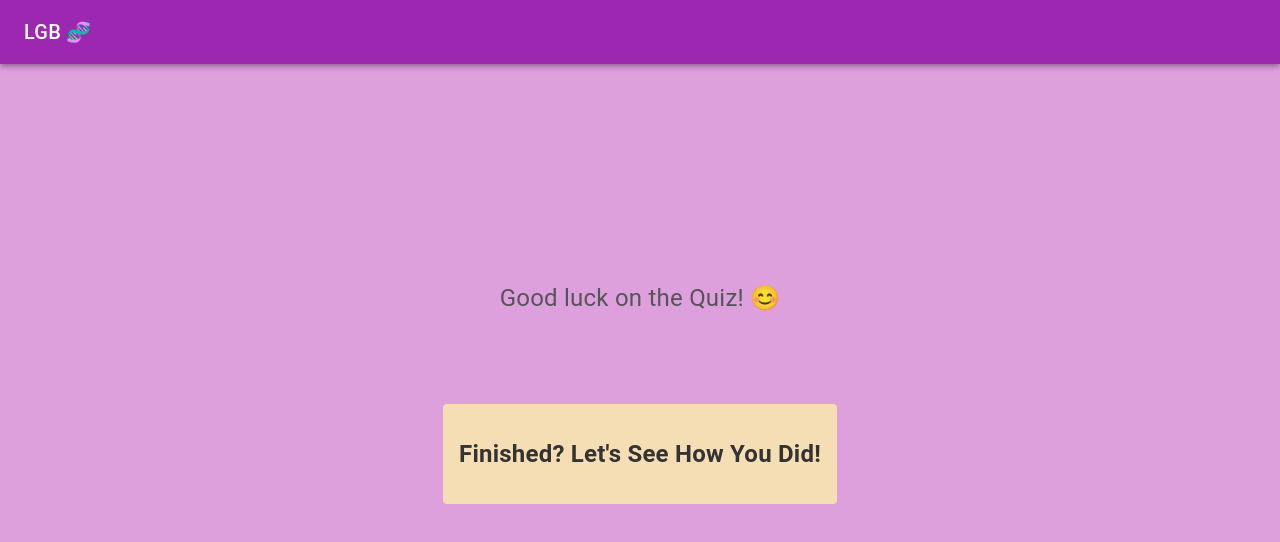
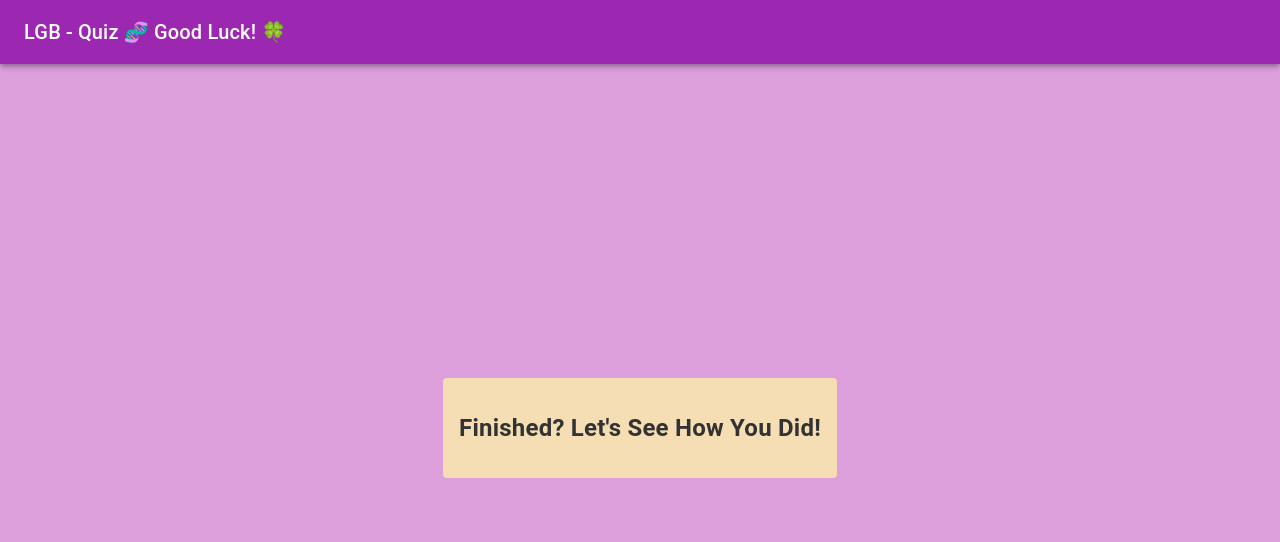
Before and after one commit to rohanrobinson/lgb, a Next.js app: page /take-quiz in a window 1280 px wide. Shown: the top 542 px of the page. Built offline with nearby package versions, Linux system fonts and the light colour scheme.

Commit message:
moved quiz go-ahead to navbar (away from web page)

```diff
--- a/src/pages/take-quiz.js
+++ b/src/pages/take-quiz.js
@@ -123,14 +123,10 @@ export default function TakeQuiz() {
       <AppBar position="fixed" color="secondary">
         <Toolbar>
           <Typography variant="h6" component="div" sx={{ flexGrow: 1 }}>
-            LGB 🧬
+            LGB - Quiz 🧬 Good Luck! 🍀
           </Typography>
         </Toolbar>
       </AppBar>
-
-      <Typography variant="body1" sx={{ mb: 2, fontSize: "1.5rem" }}>
-       <span className={styles.lgbDescription}>Good luck on the Quiz! 😊</span>
-      </Typography>
 
       {showPaper1 === 'true' && (
       <div className={styles.quizHellYa}>
```
